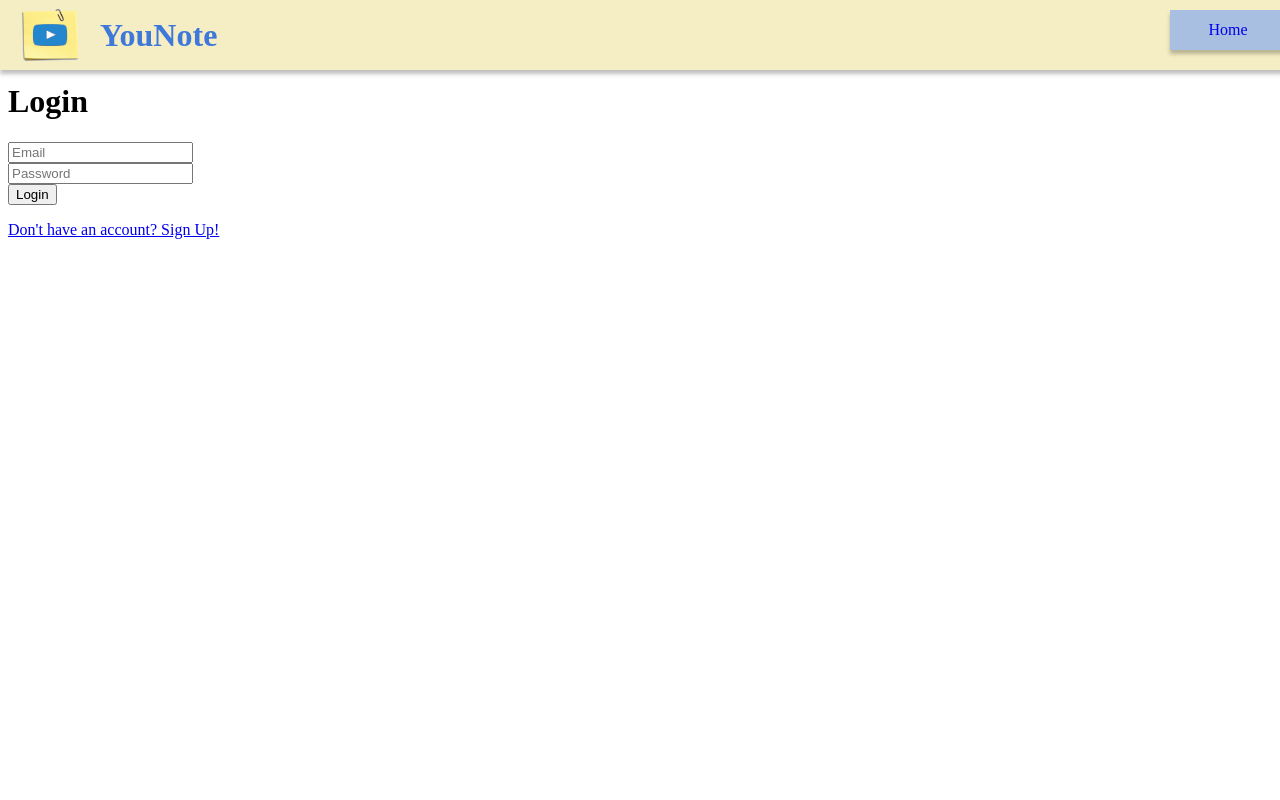
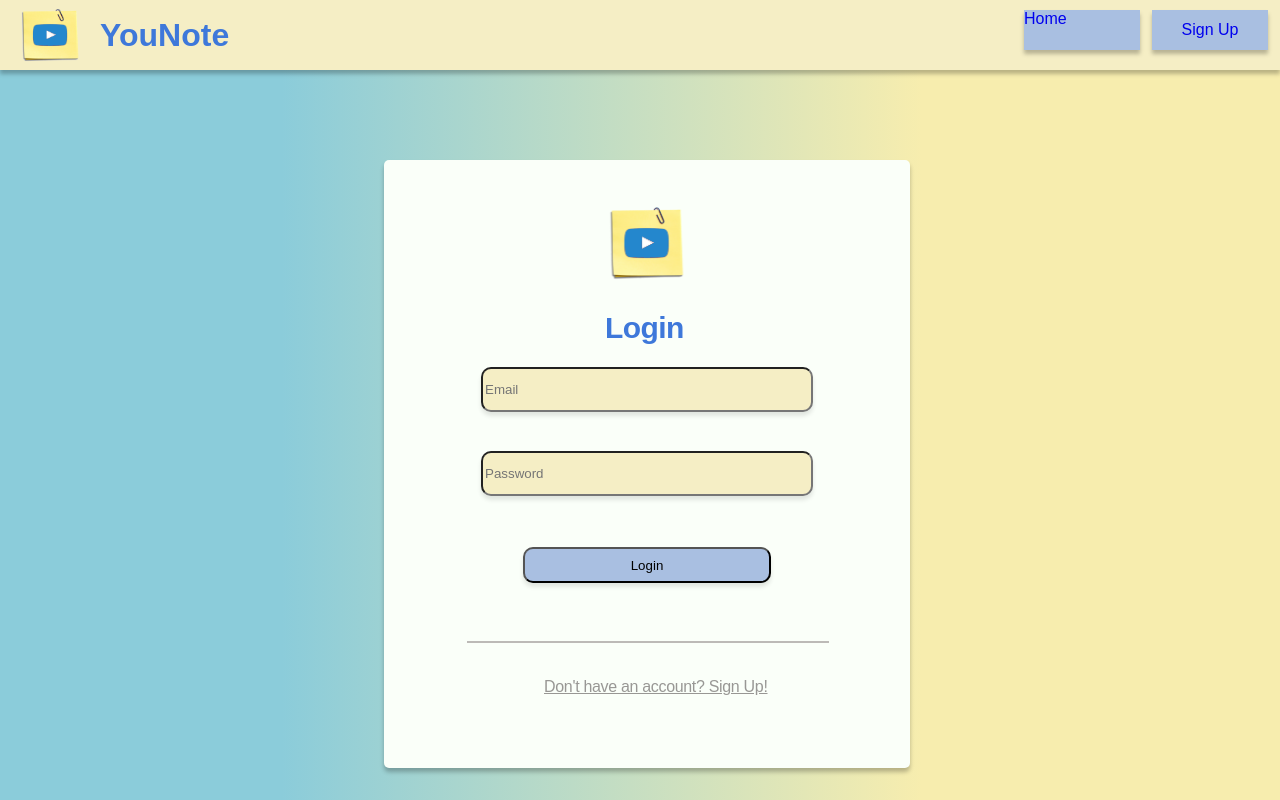
Before and after one commit to jarrywc/you-note, a Flask app: page /login in a window 1280 px wide. Run offline with Flask 2, Linux system fonts and the light colour scheme.

Commit message:
styled login

```diff
--- a/static/style.css
+++ b/static/style.css
@@ -1,6 +1,133 @@
-.navbar{
+body{
+  background: rgb(139,204,218);
+  background: linear-gradient(90deg, rgba(139,204,218,1) 22%, rgba(247,237,174,1) 72%);
+
+    font-family: Arial, Helvetica, sans-serif;
+
+
+  }
+
+
+  .login{
     position: absolute;
-  width: 1440px;
+  width: 155px;
+  height: 48px;
+  left: 221px;
+  top: 130px;
+
+
+  font-weight: 700;
+  font-size: 30px;
+  line-height: 35px;
+  letter-spacing: -0.02em;
+
+  color: #3E78DA;
+
+  }
+  .signup{
+    position: absolute;
+  width: 155px;
+  height: 48px;
+  left: 210px;
+  top: 130px;
+
+
+  font-weight: 700;
+  font-size: 30px;
+  line-height: 35px;
+  letter-spacing: -0.02em;
+
+  color: #3E78DA;
+
+  }
+
+  .login-div{
+    position: absolute;
+    width: 526px;
+    height: 608px;
+    left: 30%;
+    top: 20%;
+
+    background: #FAFFF9;
+    box-shadow: 0px 4px 4px rgba(0, 0, 0, 0.25);
+    border-radius: 5px;
+  }
+
+  .btn{
+    position: absolute;
+    width: 248px;
+    height: 36px;
+  left: 139px;
+  top: 387px;
+
+  background: #A9BFE1;
+  box-shadow: 0px 4px 4px rgba(0, 0, 0, 0.10);
+  border-radius: 10px;
+  }
+
+  .btn:hover {
+    background-color:#3E78DA;
+    transition: 0.3s;
+  }
+  .icon{
+    position: absolute;
+    width: 103px;
+    height: 96px;
+    left: 211px;
+    top: 35px;
+    }
+
+  .login-form{
+  position: absolute;
+  width: 332px;
+  height: 45px;
+  left: 97px;
+  top: 207px;
+
+  background: #F5EEC5;
+  box-shadow: 0px 4px 4px rgba(0, 0, 0, 0.10);
+  border-radius: 10px;
+  }
+  .login-form-pass{
+    position: absolute;
+    width: 332px;
+    height: 45px;
+    left: 97px;
+    top: 291px;
+
+    background: #F5EEC5;
+    box-shadow: 0px 4px 4px rgba(0, 0, 0, 0.10);
+    border-radius: 10px;
+    }
+
+  .line{
+    position: absolute;
+  width: 360px;
+  height: 0px;
+  left: 83px;
+  top: 481px;
+
+  border: 1px solid rgba(135, 125, 125, 0.53);
+  }
+
+  .sign{
+    position: absolute;
+  width: 281px;
+  height: 16px;
+  left: 160px;
+  top: 517px;
+
+  font-weight: 400;
+  font-size: 16px;
+  line-height: 19px;
+  letter-spacing: -0.02em;
+
+  color: rgba(84, 79, 79, 0.59);
+  }
+
+  .navbar{
+    position: absolute;
+  width: 100%;
   height: 70px;
   left: 0px;
   top: 0px;
@@ -29,16 +156,14 @@
   }
 
   .home-btn{
-    display: grid;
     position: absolute;
     width: 116px;
     height: 40px;
-    left: 1170px;
+    left: 80%;
     top: 10px;
 
     background: #A9BFE1;
     box-shadow: 0px 4px 4px rgba(0, 0, 0, 0.25);
-    place-items: center;
     }
 
   .sign-btn{
@@ -46,7 +171,7 @@
   position: absolute;
   width: 116px;
   height: 40px;
-  left: 1300px;
+  left: 90%;
   top: 10px;
 
   background: #A9BFE1;
@@ -59,3 +184,8 @@
     background-color:#3E78DA;
     transition: 0.3s;
   }
+
+
+    b{
+      top: 80%;
+    }
--- a/templates/login.html
+++ b/templates/login.html
@@ -13,11 +13,9 @@
         <a class="home-btn" style="text-decoration:none" href="{{url_for('landing')}}">Home</a>
         <a class="sign-btn" style="text-decoration:none" href="{{url_for('signup')}}">Sign Up</a>
     </div>
-    <br>
-    <br>
-    <br>
+
     <div class="login-div">
-    <!-- <img class="icon" src="/static/younote.png" alt=""> -->
+    <img class="icon" src="/static/younote.png" alt="">
     <h1 class="login">Login</h1>
     <!-- Login form -->
     <form  method="POST" action="/login">
```
